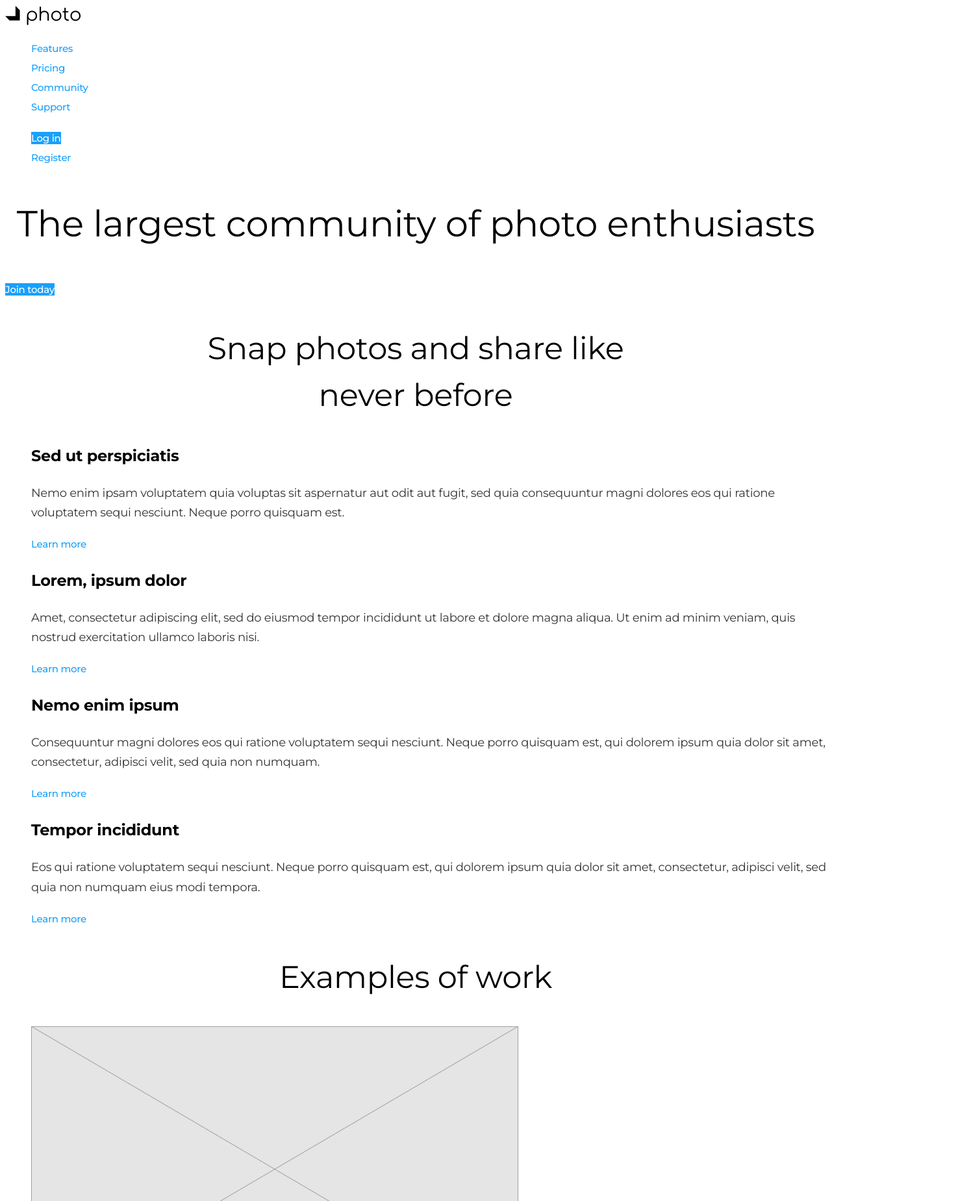
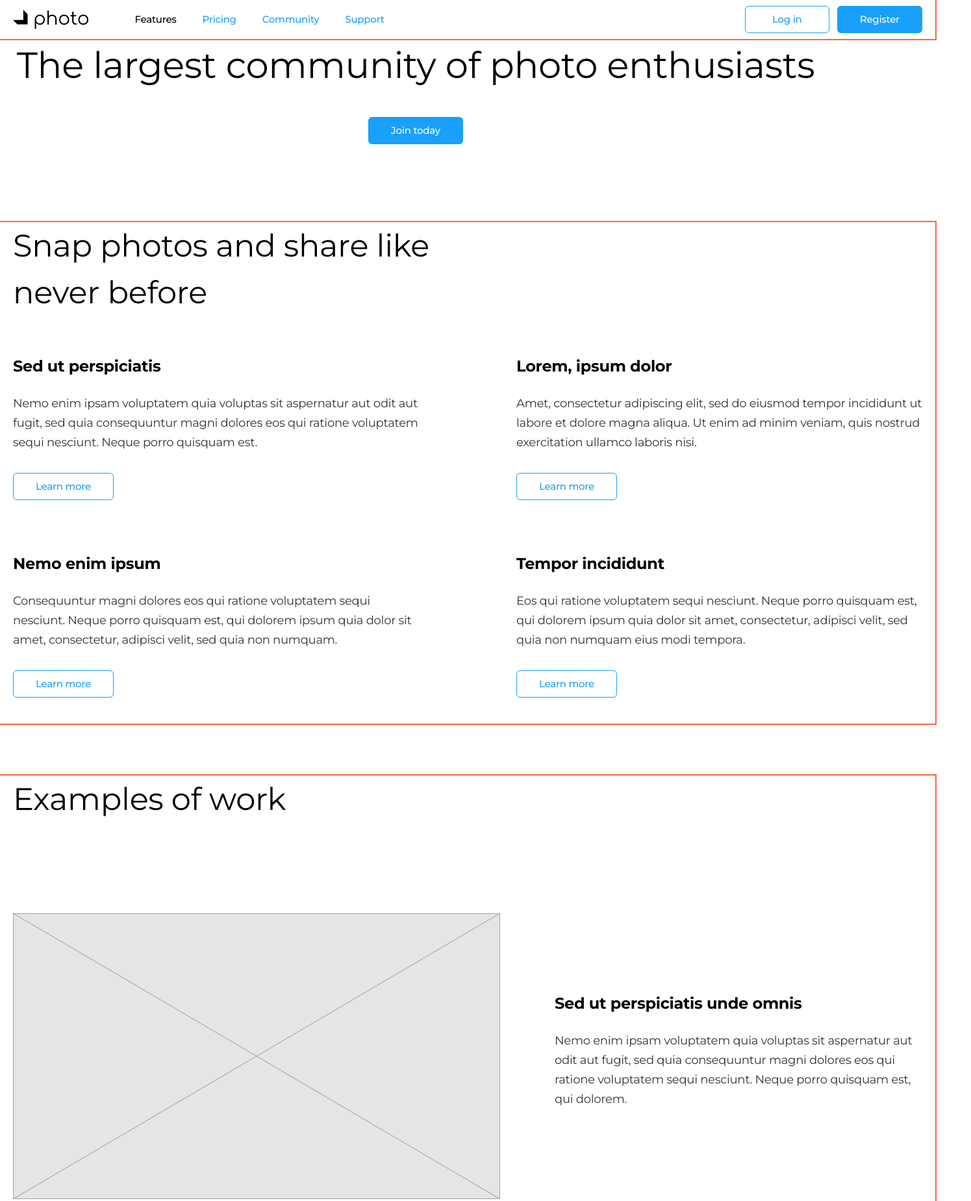
Before and after one commit to Anzheliika/modul_1-2_video_repety, a plain HTML site: page index.html in a window 1280 px wide. Shown: the top 1849 px of the page at 65% size, 1495 px wide, since content can reach past the window. Drawn offline with nearby package versions, Linux system fonts and the light colour scheme.

Commit message:
added flexbox

```diff
--- a/css/styles.css
+++ b/css/styles.css
@@ -3,6 +3,7 @@
   --title-text-color: #000000;
   --accent-color: #18a0fb;
   --primery-white-color: #ffffff;
+  --secondary-bg-color: #f5f5f5;
 }
 
 body {
@@ -13,6 +14,15 @@ body {
   letter-spacing: -0.015em;
   font-size: 18px;
   line-height: 1.67;
+}
+
+.container {
+  margin-left: auto;
+  margin-right: auto;
+  padding-left: 20px;
+  padding-right: 20px;
+  width: 1440px;
+  outline: 2px solid tomato;
 }
 
 /* Logo */
@@ -29,12 +39,38 @@ body {
   color: var(--accent-color);
 }
 
+/* Main nav */
+
+.main-nav {
+  display: flex;
+  align-items: center;
+  justify-content:;
+}
+
 /* Site nav */
 .list {
+  padding: 0;
+  margin: 0;
   list-style: none;
 }
 
+.site-nav {
+  display: flex;
+  margin-left: 70px;
+}
+
+.site-nav .item:not(:last-child) {
+  margin-right: 40px;
+}
+/* .site-nav .item + .item {
+  margin-left: 40px;
+} */
+
 .site-nav .link {
+  display: block;
+  padding-top: 21px;
+  padding-bottom: 21px;
+
   color: var(--accent-color);
   font-weight: 500;
   font-size: 15px;
@@ -47,8 +83,29 @@ body {
   color: var(--title-text-color);
 }
 
+.site-nav .link.current {
+  color: var(--title-text-color);
+}
+
+/* Auth nav */
+.auth-nav {
+  display: flex;
+  margin-left: auto;
+}
+
+.auth-nav .item + .item {
+  margin-left: 12px;
+}
+
 /* Hero */
+.hero {
+  text-align: center;
+}
+
 .hero-title {
+  margin-top: 0;
+  margin-bottom: 40px;
+
   color: var(--title-text-color);
   font-weight: 400;
   font-size: 56px;
@@ -57,23 +114,56 @@ body {
 }
 
 /* Section */
+.section {
+  padding-top: 120px;
+  padding-bottom: 120px;
+}
+
+.section.no-padding {
+  padding-top: 0;
+  padding-bottom: 0;
+}
 
 .section-title {
+  margin-top: 0;
+  margin-bottom: 60px;
+
   color: var(--title-text-color);
   font-weight: 400;
   font-size: 48px;
   line-height: 1.5;
+}
+
+.section-title.centered,
+.section-description.centered {
   text-align: center;
 }
 
 .section-description {
-    font-size: 36px;
-    line-height: 1.39;
+  font-size: 36px;
+  line-height: 1.39;
+
+  margin-top: 0;
+  margin-bottom: 80px;
 }
 
 /* Features, Examples*/
+.feature-list {
+  display: flex;
+  flex-wrap: wrap;
+  margin: -40px -75px;
+}
+
+.feature-list .item {
+  width: 625px;
+  margin: 40px 75px;
+}
+
 .feature-list .title,
 .work-list .title {
+  margin-top: 0;
+  margin-bottom: 24px;
+
   color: var(--title-text-color);
 
   font-weight: 700;
@@ -81,14 +171,61 @@ body {
   line-height: 1.5;
 }
 
+/* Works */
+.work-list > .item {
+  display: flex;
+  align-items: center;
+  padding-top: 80px;
+  padding-bottom: 80px;
+  background-color: var(--primery-white-color);
+}
+
+.work-list > .item:nth-child(even) {
+  flex-direction: row-reverse;
+  background-color: var(--secondary-bg-color);
+}
+
+.feature-list p {
+  margin-top: 0;
+  margin-bottom: 32px;
+}
+
+.work-list > .item:nth-child(odd) > .content {
+  margin-left: 84px;
+}
+.work-list > .item:nth-child(even) > .content {
+  margin-right: 84px;
+}
+
+/* Clients */
+.client-list {
+  display: flex;
+  flex-wrap: wrap;
+  width: 1020px;
+  margin: -30px -40px;
+  margin-left: auto;
+  margin-right: auto;
+}
+
+.client-list li {
+  margin: 30px 40px;
+}
+
 /* Button */
 .button {
+  display: inline-block;
+  border: 1px solid transparent;
+  border-radius: 6px;
+  padding: 11px 34px;
+  min-width: 130px;
+
   color: var(--title-text-color);
   background-color: var(--primery-white-color);
   font-weight: 500;
   font-size: 15px;
   line-height: 1.2;
   text-decoration: none;
+  text-align: center;
 }
 
 .button.primery {
@@ -99,4 +236,5 @@ body {
 .button.secondary {
   color: var(--accent-color);
   background-color: var(--primery-white-color);
+  border-color: var(--accent-color);
 }
--- a/index.html
+++ b/index.html
@@ -9,26 +9,33 @@
       href="https://fonts.googleapis.com/css2?family=Comfortaa&family=Montserrat:wght@400;500;700&display=swap"
       rel="stylesheet"
     />
+    <link
+      rel="stylesheet"
+      href="https://cdnjs.cloudflare.com/ajax/libs/modern-normalize/1.1.0/modern-normalize.min.css"
+    />
     <link rel="stylesheet" href="./css/styles.css" />
   </head>
   <body class="page">
     <!--Шапка сайту-->
-    <header>
-      <nav>
+
+    <header class="page-header">
+      <nav class="container main-nav">
         <a href="./index.html" class="logo">
           <img src="./images/logo.svg" alt="Logo" />
           photo
         </a>
 
         <ul class="site-nav list">
-          <li><a href="" class="link">Features</a></li>
-          <li><a href="" class="link">Pricing</a></li>
-          <li><a href="" class="link">Community</a></li>
-          <li><a href="" class="link">Support</a></li>
+          <li class="item">
+            <a class="link current" href="./index.html">Features</a>
+          </li>
+          <li class="item"><a class="link" href="">Pricing</a></li>
+          <li class="item"><a class="link" href="">Community</a></li>
+          <li class="item"><a class="link" href="">Support</a></li>
         </ul>
         <ul class="auth-nav list">
-          <li><a href="" class="button primery">Log in</a></li>
-          <li><a href="" class="button secondary">Register</a></li>
+          <li class="item"><a href="" class="button secondary">Log in</a></li>
+          <li class="item"><a href="" class="button primery">Register</a></li>
         </ul>
       </nav>
     </header>
@@ -42,13 +49,14 @@
 
       <!--Переваги-->
       <section class="section">
+        <div class="container">
           <h2 class="section-title">
             Snap photos and share like <br />
             never before
           </h2>
 
           <ul class="feature-list list">
-          <li>
+            <li class="item">
               <h3 class="title">Sed ut perspiciatis</h3>
               <p>
                 Nemo enim ipsam voluptatem quia voluptas sit aspernatur aut odit
@@ -57,7 +65,7 @@
               </p>
               <a href="" class="button secondary">Learn more</a>
             </li>
-          <li>
+            <li class="item">
               <h3 class="title">Lorem, ipsum dolor</h3>
               <p>
                 Amet, consectetur adipiscing elit, sed do eiusmod tempor
@@ -66,7 +74,7 @@
               </p>
               <a href="" class="button secondary">Learn more</a>
             </li>
-          <li>
+            <li class="item">
               <h3 class="title">Nemo enim ipsum</h3>
               <p>
                 Consequuntur magni dolores eos qui ratione voluptatem sequi
@@ -75,59 +83,69 @@
               </p>
               <a href="" class="button secondary">Learn more</a>
             </li>
-          <li>
+            <li class="item">
               <h3 class="title">Tempor incididunt</h3>
               <p>
                 Eos qui ratione voluptatem sequi nesciunt. Neque porro quisquam
-              est, qui dolorem ipsum quia dolor sit amet, consectetur, adipisci
-              velit, sed quia non numquam eius modi tempora.
+                est, qui dolorem ipsum quia dolor sit amet, consectetur,
+                adipisci velit, sed quia non numquam eius modi tempora.
               </p>
               <a href="" class="button secondary">Learn more</a>
             </li>
           </ul>
+        </div>
       </section>
 
       <!--Приклади робіт-->
-      <section class="section">
+      <section class="section no-padding">
+        <div class="container">
           <h2 class="section-title">Examples of work</h2>
           <ul class="work-list list">
-          <li>
+            <li class="item">
               <img
                 src="./images/placeholder.png"
                 alt="Example of work"
                 width="750"
               />
+              <div class="content">
                 <h3 class="title">Sed ut perspiciatis unde omnis</h3>
                 <p>
-              Nemo enim ipsam voluptatem quia voluptas sit aspernatur aut odit
-              aut fugit, sed quia consequuntur magni dolores eos qui ratione
-              voluptatem sequi nesciunt. Neque porro quisquam est, qui dolorem.
+                  Nemo enim ipsam voluptatem quia voluptas sit aspernatur aut
+                  odit aut fugit, sed quia consequuntur magni dolores eos qui
+                  ratione voluptatem sequi nesciunt. Neque porro quisquam est,
+                  qui dolorem.
                 </p>
+              </div>
             </li>
-          <li>
+            <li class="item">
               <img
                 src="./images/placeholder.png"
                 alt="Example of work"
                 width="750"
               />
+              <div class="content">
                 <h3 class="title">Sed ut perspiciatis unde omnis</h3>
                 <p>
-              Nemo enim ipsam voluptatem quia voluptas sit aspernatur aut odit
-              aut fugit, sed quia consequuntur magni dolores eos qui ratione
-              voluptatem sequi nesciunt. Neque porro quisquam est, qui dolorem.
+                  Nemo enim ipsam voluptatem quia voluptas sit aspernatur aut
+                  odit aut fugit, sed quia consequuntur magni dolores eos qui
+                  ratione voluptatem sequi nesciunt. Neque porro quisquam est,
+                  qui dolorem.
                 </p>
+              </div>
             </li>
           </ul>
+        </div>
       </section>
 
       <!--Clients-->
       <section class="section">
-        <h2 class="section-title">You're in good company</h2>
-        <p class="section-description">
+        <div class="container">
+          <h2 class="section-title centered">You're in good company</h2>
+          <p class="section-description centered">
             Lorem ipsum dolor sit amet consectetur adipisicing elit. Natus,
             expedita!
           </p>
-        <ul class="list">
+          <ul class="client-list list">
             <li>
               <a href=""><img src="./images/icon.svg" alt="Logo company" /></a>
             </li>
@@ -153,10 +171,12 @@
               <a href=""><img src="../images/icon.svg" alt="Logo company" /></a>
             </li>
           </ul>
+        </div>
       </section>
 
       <!--Sign up-->
-      <section>
+      <section class="section">
+        <div class="container">
           <p class="section-description">
             Lorem ipsum dolor sit amet, consectetur adipiscing elit, sed do
             eiusmod tempor incididunt ut labore
@@ -164,6 +184,7 @@
           <div>
             <a href="" class="button primery">Join Today</a>
             <a href="" class="button secondary">Contact us</a>
+          </div>
         </div>
       </section>
     </main>
```
Lines whose indentation alone changed are shown as unchanged.
